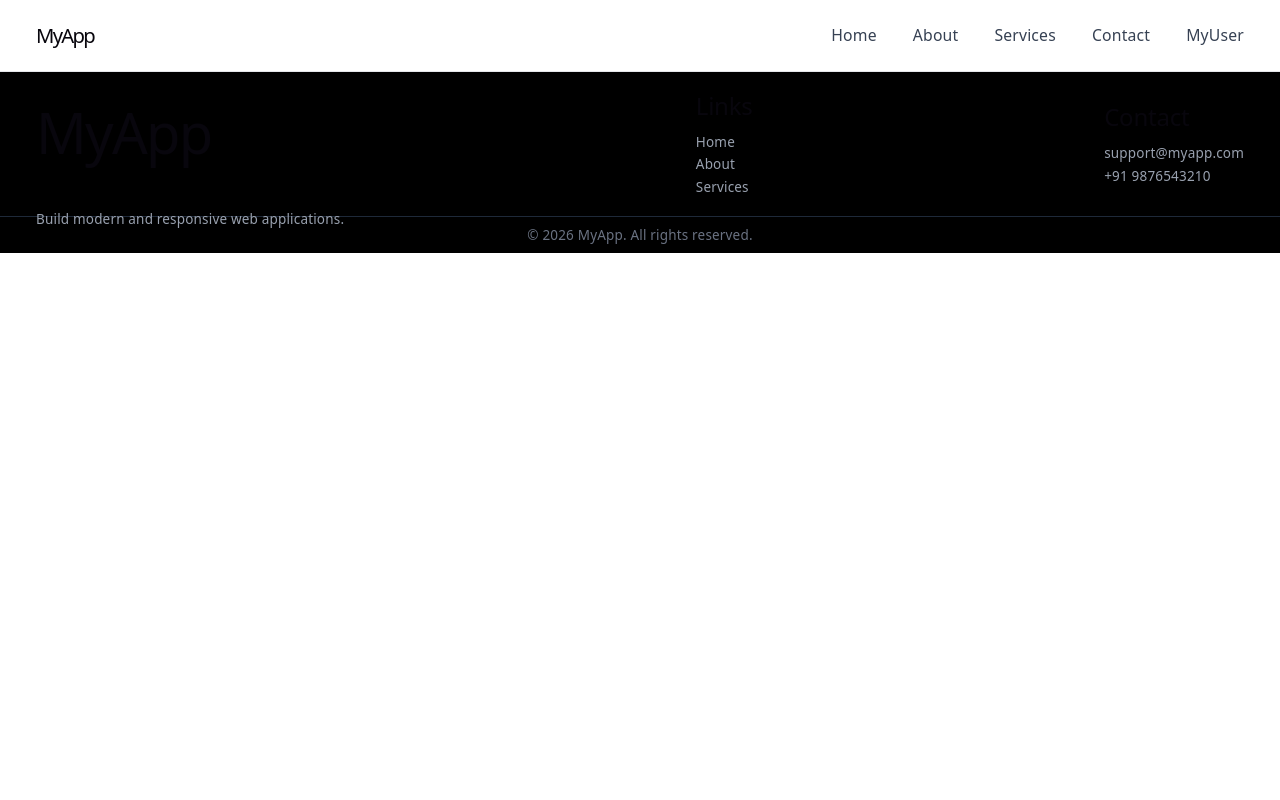
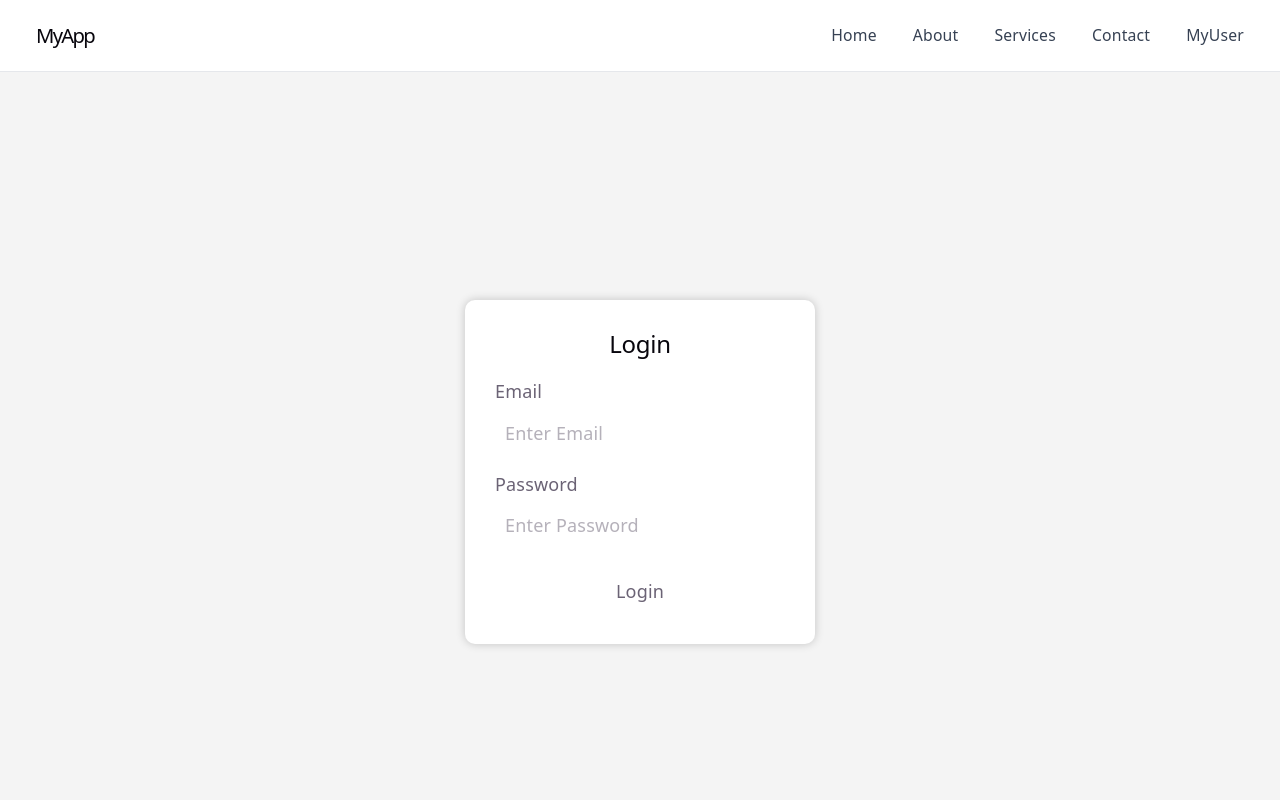
Before and after one commit to Ambika1210/fe_trail, a React (Vite) app in the folder fe/: page /login in a window 1280 px wide. Shown: the top 800 px of the page. Built offline with nearby package versions, Linux system fonts and the light colour scheme.

Commit message:
login page

```diff
--- a/fe/src/App.jsx
+++ b/fe/src/App.jsx
@@ -7,6 +7,7 @@ import ServicesPage from "./pages/ServicesPage"
 import ContactPage from "./pages/ContactPage"
 import Navbar from "./components/Navbar"
 import Footer from "./components/Footer"
+import LoginPage from "./pages/LoginPage";
 
 function App() {
   return (
@@ -20,6 +21,7 @@ function App() {
         <Route path="/about" element={<AboutPage />} />
         <Route path="/services" element={<ServicesPage />} />
         <Route path="/contact" element={<ContactPage />} />
+        <Route path="/login" element={<LoginPage />} />
 
       </Routes>
       <Footer />
--- /dev/null
+++ b/fe/src/pages/LoginPage.jsx
@@ -0,0 +1,86 @@
+import { useState } from "react";
+
+const LoginPage = () => {
+    const [email, setEmail] = useState("");
+    const [password, setPassword] = useState("");
+
+    const handleLogin = async (e) => {
+        e.preventDefault();
+
+        console.log({
+            email,
+            password,
+        });
+
+        // Yahin login API call karenge
+    };
+
+    return (
+        <div
+            style={{
+                width: "100%",
+                height: "100vh",
+                display: "flex",
+                justifyContent: "center",
+                alignItems: "center",
+                background: "#f4f4f4",
+            }}
+        >
+            <form
+                onSubmit={handleLogin}
+                style={{
+                    width: "350px",
+                    background: "#fff",
+                    padding: "30px",
+                    borderRadius: "10px",
+                    boxShadow: "0 0 10px rgba(0,0,0,0.2)",
+                }}
+            >
+                <h2 style={{ textAlign: "center", marginBottom: "20px" }}>Login</h2>
+
+                <div style={{ marginBottom: "15px" }}>
+                    <label>Email</label>
+                    <input
+                        type="email"
+                        placeholder="Enter Email"
+                        value={email}
+                        onChange={(e) => setEmail(e.target.value)}
+                        style={{
+                            width: "100%",
+                            padding: "10px",
+                            marginTop: "5px",
+                        }}
+                    />
+                </div>
+
+                <div style={{ marginBottom: "20px" }}>
+                    <label>Password</label>
+                    <input
+                        type="password"
+                        placeholder="Enter Password"
+                        value={password}
+                        onChange={(e) => setPassword(e.target.value)}
+                        style={{
+                            width: "100%",
+                            padding: "10px",
+                            marginTop: "5px",
+                        }}
+                    />
+                </div>
+
+                <button
+                    type="submit"
+                    style={{
+                        width: "100%",
+                        padding: "10px",
+                        cursor: "pointer",
+                    }}
+                >
+                    Login
+                </button>
+            </form>
+        </div>
+    );
+};
+
+export default LoginPage;
```
